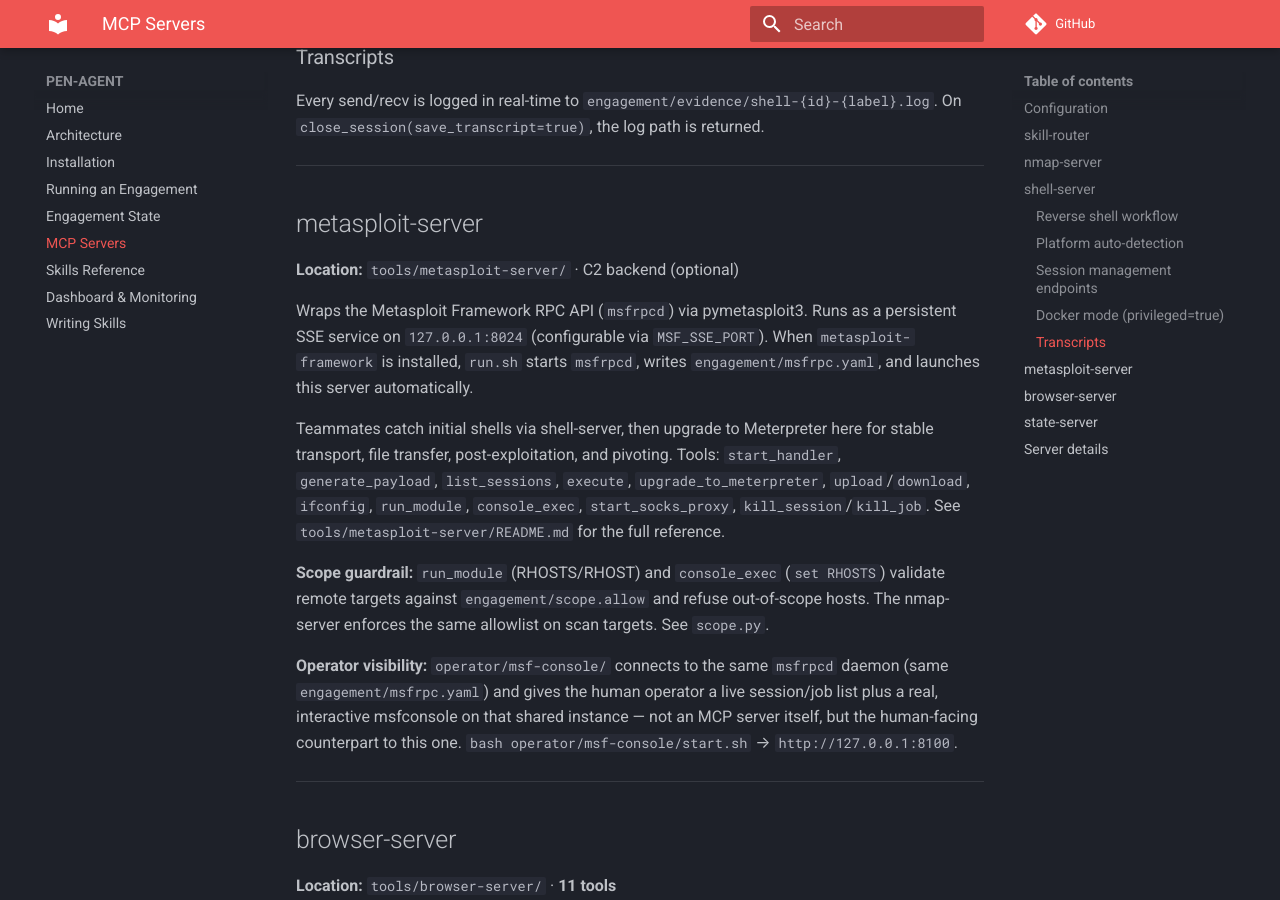
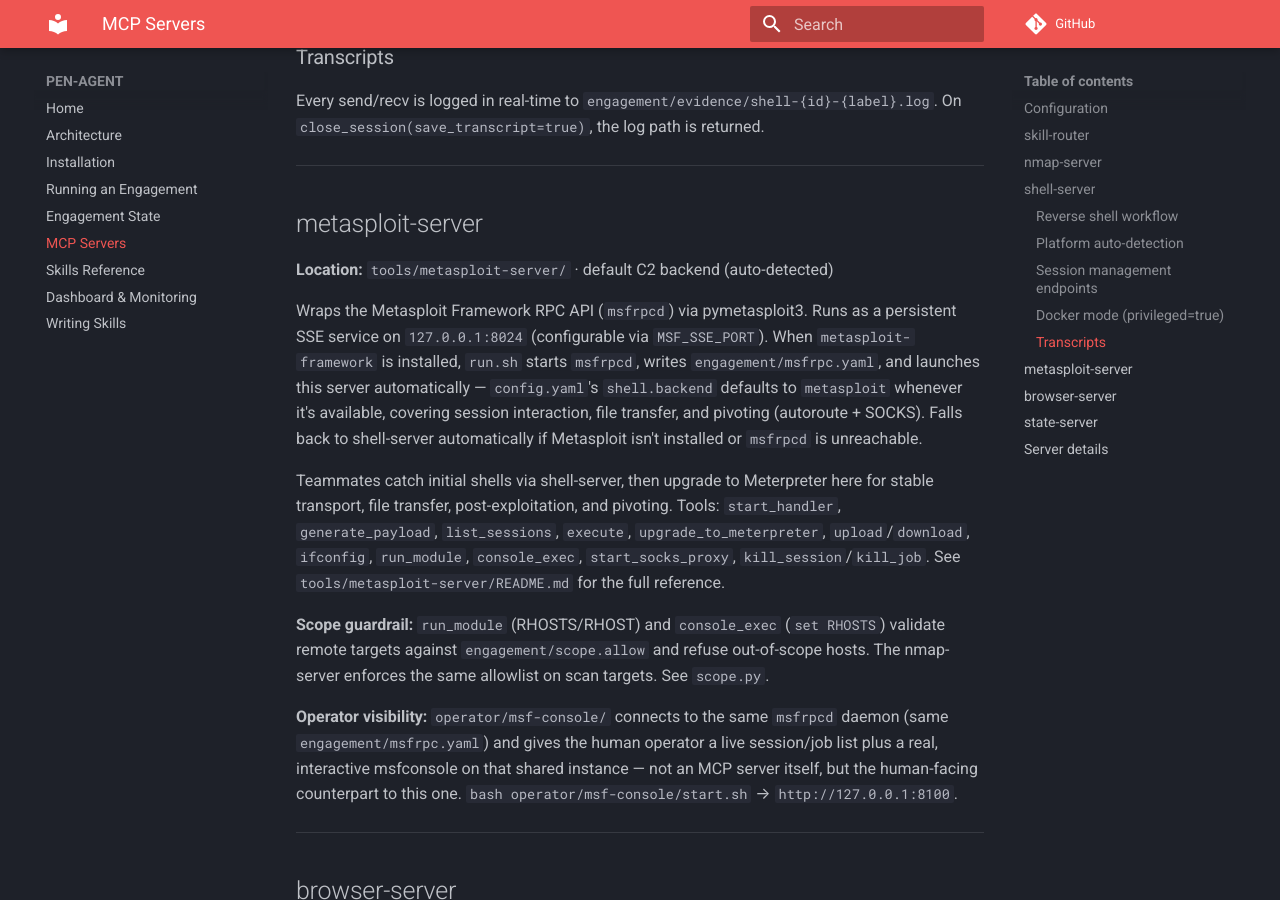
Before and after one commit to IllmaticJV/PEN-AGENT, an MkDocs documentation site: the page built from docs/mcp-servers.md, in a window 1280 px wide and 900 px high, scrolled down 4779 px. Built offline with MkDocs 1.6.1 and Material for MkDocs 9.7.7, drawn with Linux system fonts in a browser that asks for light colours; comment, search, counter and statistics services are not loaded.

Commit message:
Default shell/C2 backend to Metasploit (fall back to shell-server)
Metasploit was documented as the C2 backend (README.md, docs/installation.md
already say so) but the actual default everywhere else was shell-server,
only switching to Metasploit if the operator explicitly ran config.sh and
picked it. This makes the code match the documented intent: Metasploit is
the default whenever it's installed, covering sessions, file transfer, and
pivoting — not just an opt-in.

- operator/templates/config.yaml: shell.backend default flipped to
  metasploit, with shell-server documented as the automatic fallback.
- config.sh: Q5 wizard now defaults (on Enter) to metasploit whenever
  msfrpcd is on PATH, auto-starting the daemon the same way run.sh does
  (dropped the extra 'start it now? y/n' sub-prompt — consistent with
  run.sh's own unprompted auto-start). Still falls back to shell-server
  cleanly when metasploit-framework isn't installed or msfrpcd is already
  running without a matching config.
- skills/ctf/SKILL.md: built-in config wizard's Q5 now checks Metasploit
  availability first and recommends it by default; the deferred
  shell-mgr-spawn fallback (when shell.backend is absent from config.yaml)
  now checks msfrpcd/msfconsole instead of hardcoding shell-server.
- skills/network/pivoting-tunneling/SKILL.md: promoted Metasploit
  autoroute+SOCKS (previously buried as 'Step 9') to the top of the tool
  selection decision tree as the default when shell.backend: metasploit and
  a Meterpreter session exists — shell-mgr already preferred this natively
  via [setup-pivot], this just makes the skill doc (read directly by a
  teammate without shell-mgr) match.
- teammates/shell-mgr.md: minor wording fix — shell-server is 'no C2
  configured, or Metasploit upgrade failed', not unconditionally 'default'.
- docs/mcp-servers.md: metasploit-server described as the default backend.
- CHANGELOG.md entry.

Verified config.sh end-to-end with a stubbed msfrpcd on PATH: pressing
Enter through the whole wizard now auto-starts msfrpcd and writes
shell.backend: metasploit + msf_config; with no msfrpcd on PATH it falls
back to shell-server as before. bash -n clean on config.sh/run.sh.

Co-Authored-By: Claude Sonnet 5 <noreply@anthropic.com>
Claude-Session: https://claude.ai/code/session_017Dfs9WwZ1c6cU8mhKhWCei

```diff
--- a/docs/mcp-servers.md
+++ b/docs/mcp-servers.md
@@ -159,12 +159,16 @@ Every send/recv is logged in real-time to `engagement/evidence/shell-{id}-{label
 
 ## metasploit-server
 
-**Location:** `tools/metasploit-server/` · C2 backend (optional)
+**Location:** `tools/metasploit-server/` · default C2 backend (auto-detected)
 
 Wraps the Metasploit Framework RPC API (`msfrpcd`) via pymetasploit3. Runs as a
 persistent SSE service on `127.0.0.1:8024` (configurable via `MSF_SSE_PORT`).
 When `metasploit-framework` is installed, `run.sh` starts `msfrpcd`, writes
-`engagement/msfrpc.yaml`, and launches this server automatically.
+`engagement/msfrpc.yaml`, and launches this server automatically —
+`config.yaml`'s `shell.backend` defaults to `metasploit` whenever it's
+available, covering session interaction, file transfer, and pivoting
+(autoroute + SOCKS). Falls back to shell-server automatically if Metasploit
+isn't installed or `msfrpcd` is unreachable.
 
 Teammates catch initial shells via shell-server, then upgrade to Meterpreter
 here for stable transport, file transfer, post-exploitation, and pivoting.
```
Also changed, not shown: CHANGELOG.md (+13 -0 lines), skills/ctf/SKILL.md (+13 -2 lines), skills/network/pivoting-tunneling/SKILL.md (+17 -3 lines), teammates/shell-mgr.md (+1 -1 lines), 2 other files.
